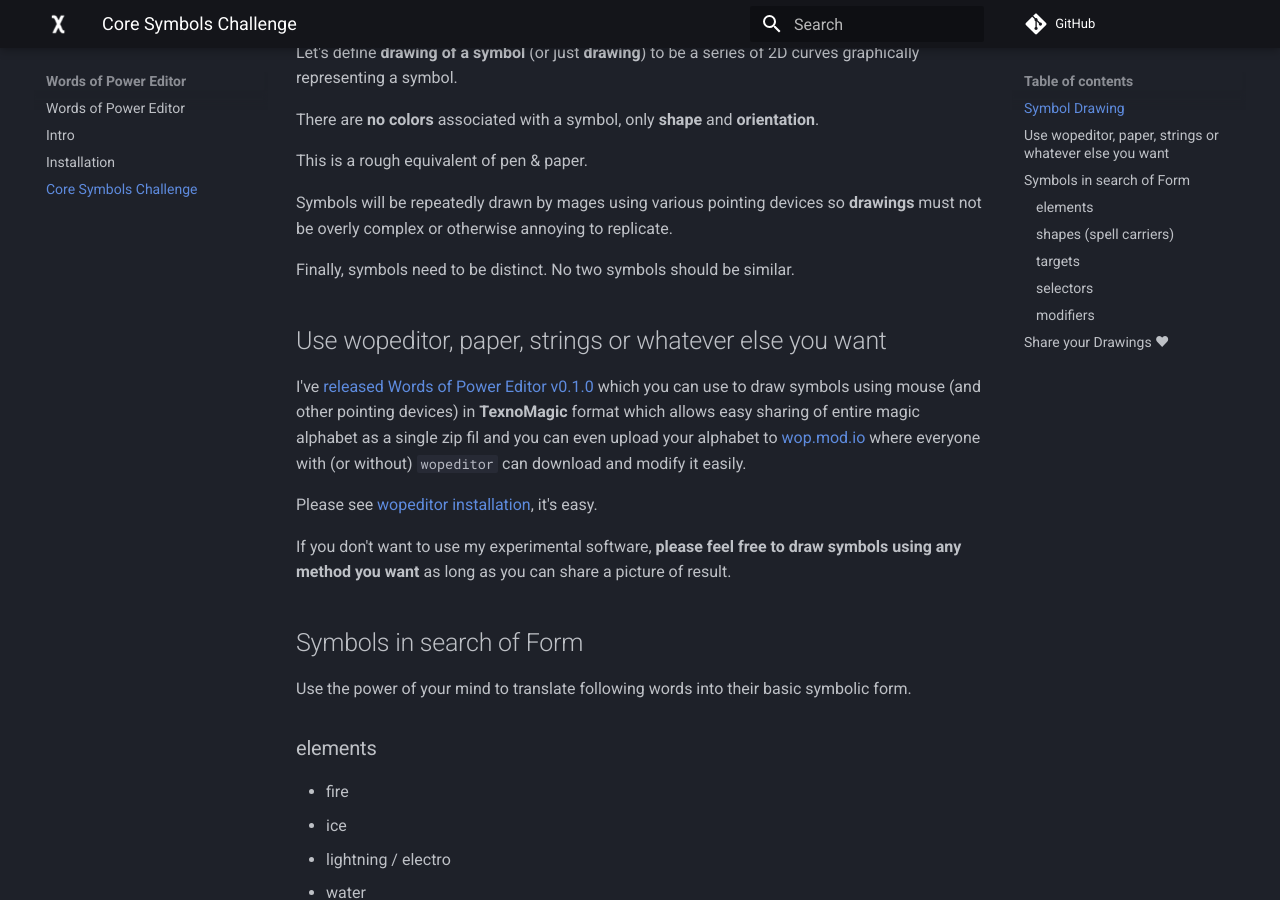
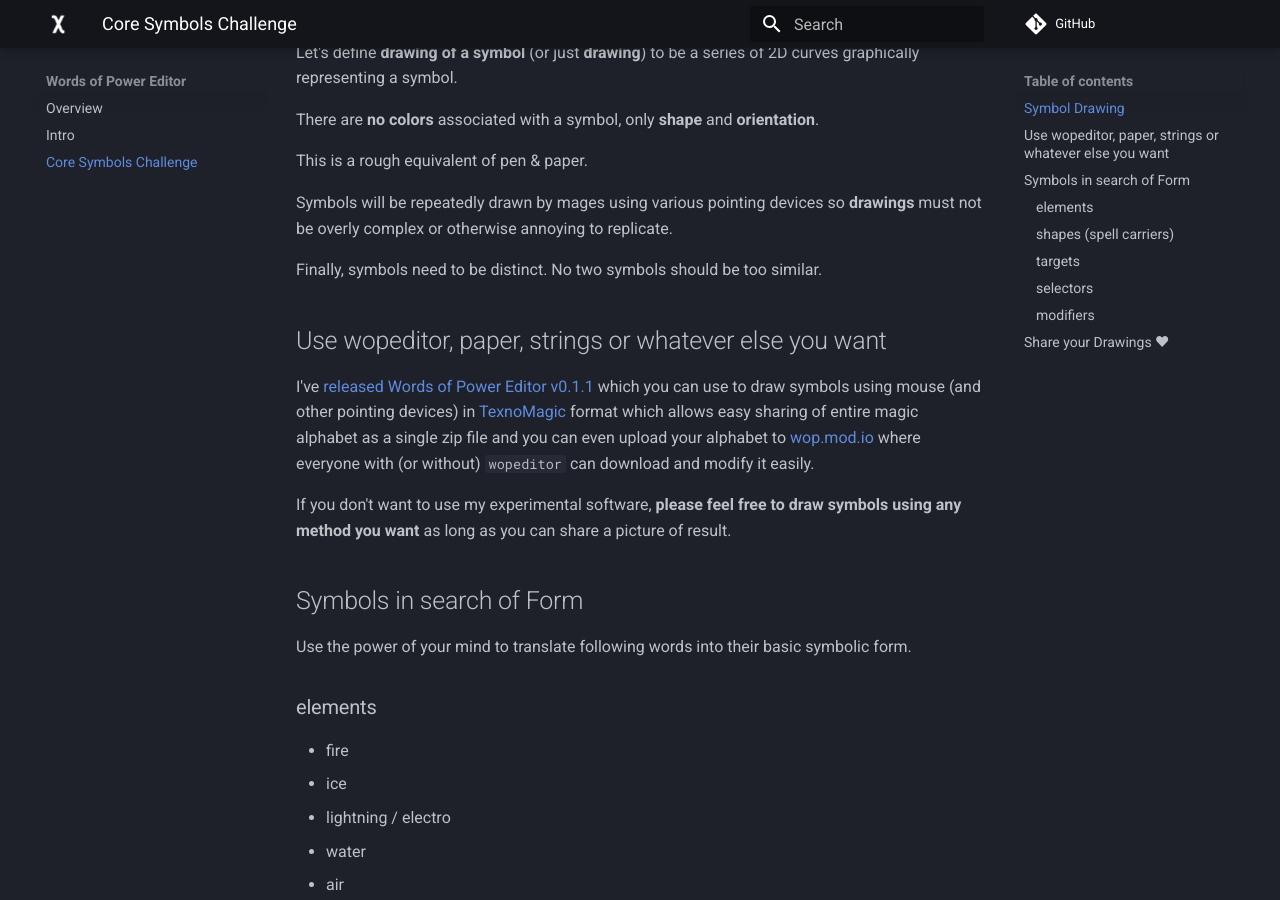
Before and after one commit to texnoforge/wopeditor, an MkDocs documentation site: the page built from docs/core_symbols.md, in a window 1280 px wide and 900 px high, scrolled down 407 px. Built offline with MkDocs 1.6.1 and Material for MkDocs 9.7.7, drawn with Linux system fonts in a browser that asks for light colours; comment, search, counter and statistics services are not loaded.

Commit message:
docs: update 📃

```diff
--- a/docs/core_symbols.md
+++ b/docs/core_symbols.md
@@ -22,18 +22,16 @@
 devices so **drawings** must not be overly complex or otherwise annoying to
 replicate.
 
-Finally, symbols need to be distinct. No two symbols should be similar.
+Finally, symbols need to be distinct. No two symbols should be too similar.
 
 
 ## Use wopeditor, paper, strings or whatever else you want
 
-I've [released Words of Power Editor v0.1.0][v0.1.0] which you can use to draw
-symbols using mouse (and other pointing devices) in **TexnoMagic** format
-which allows easy sharing of entire magic alphabet as a single zip fil and you
+I've [released Words of Power Editor v0.1.1][v0.1.1] which you can use to draw
+symbols using mouse (and other pointing devices) in [TexnoMagic] format
+which allows easy sharing of entire magic alphabet as a single zip file and you
 can even upload your alphabet to [wop.mod.io](https://wop.mod.io) where
 everyone with (or without) `wopeditor` can download and modify it easily.
-
-Please see [wopeditor installation](install.md), it's easy.
 
 If you don't want to use my experimental software, **please feel free to
 draw symbols using any method you want** as long as you can share a
@@ -104,5 +102,6 @@
 
 
 [magic]: https://texnoforge.dev/words-of-power-devlog-1-theory-of-magic.html
+[TexnoMagic]: https://texnoforge.github.io/texnomagic/
 [discord]: https://discord.gg/Dq3vaeg3pG
-[v0.1.0]: https://github.com/texnoforge/wopeditor/releases/tag/v0.1.0
+[v0.1.1]: https://github.com/texnoforge/python-wopeditor/releases/tag/v0.1.1
--- a/mkdocs.yml
+++ b/mkdocs.yml
@@ -1,9 +1,9 @@
 site_name: Words of Power Editor
 repo_url: https://github.com/texnoforge/wopeditor/
+edit_uri: ""
 nav:
-  - README.md
+  - Overview: index.md
   - intro.md
-  - install.md
   - core_symbols.md
 markdown_extensions:
   - admonition
```
Also changed, not shown: README.md (+1 -1 lines), docs/README.md (deleted, +0 -47 lines), docs/index.md (added, +54 -0 lines), docs/install.md (deleted, +0 -5 lines), docs/intro.md (+1 -1 lines), 1 other file.
